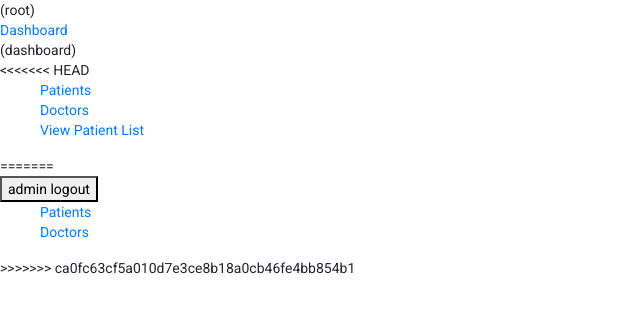
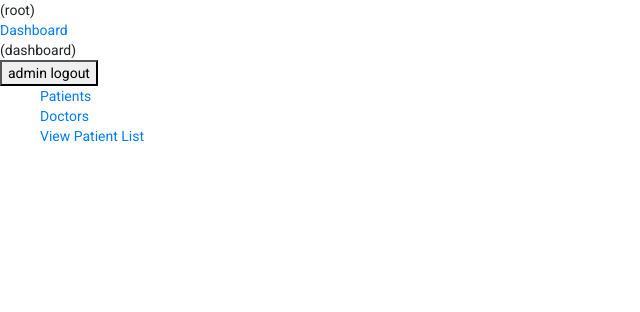
Before and after one commit to 2006-jun15-net/Project2-Asher-Daniel-Jordan-Front-End, an Angular app in the folder Project2-Frontend/: page /dashboard in a window 1280 px wide. Shown: the top 312 px of the page, without its empty margins (0-640 px from the left). Built offline with nearby package versions, Linux system fonts and the light colour scheme; sample sign-in values are in the browser's storage.

Commit message:
Resolved merge conflicts in dashboard

```diff
--- a/Project2-Frontend/src/app/dashboard/dashboard.component.html
+++ b/Project2-Frontend/src/app/dashboard/dashboard.component.html
@@ -1,19 +1,5 @@
 <div>(dashboard)</div>
 
-<<<<<<< HEAD
-
-<ul>
-    <nav>
-        <a routerLink="/FindPatients/2">Patients</a>
-    </nav>
-    <nav>
-        <a routerLink="/doctor">Doctors</a>
-    </nav>
-    <nav>
-        <a routerLink="/patient">View Patient List</a>
-    </nav>
-</ul>
-=======
 <div *ngIf="doc">
     <button (click)="logout()">doctor logout</button>
 </div>
@@ -32,6 +18,8 @@
         <nav>
             <a routerLink="/doctor">Doctors</a>
         </nav>
+        <nav>
+            <a routerLink="/patient">View Patient List</a>
+        </nav>
     </ul>
 </div>
->>>>>>> ca0fc63cf5a010d7e3ce8b18a0cb46fe4bb854b1
```
